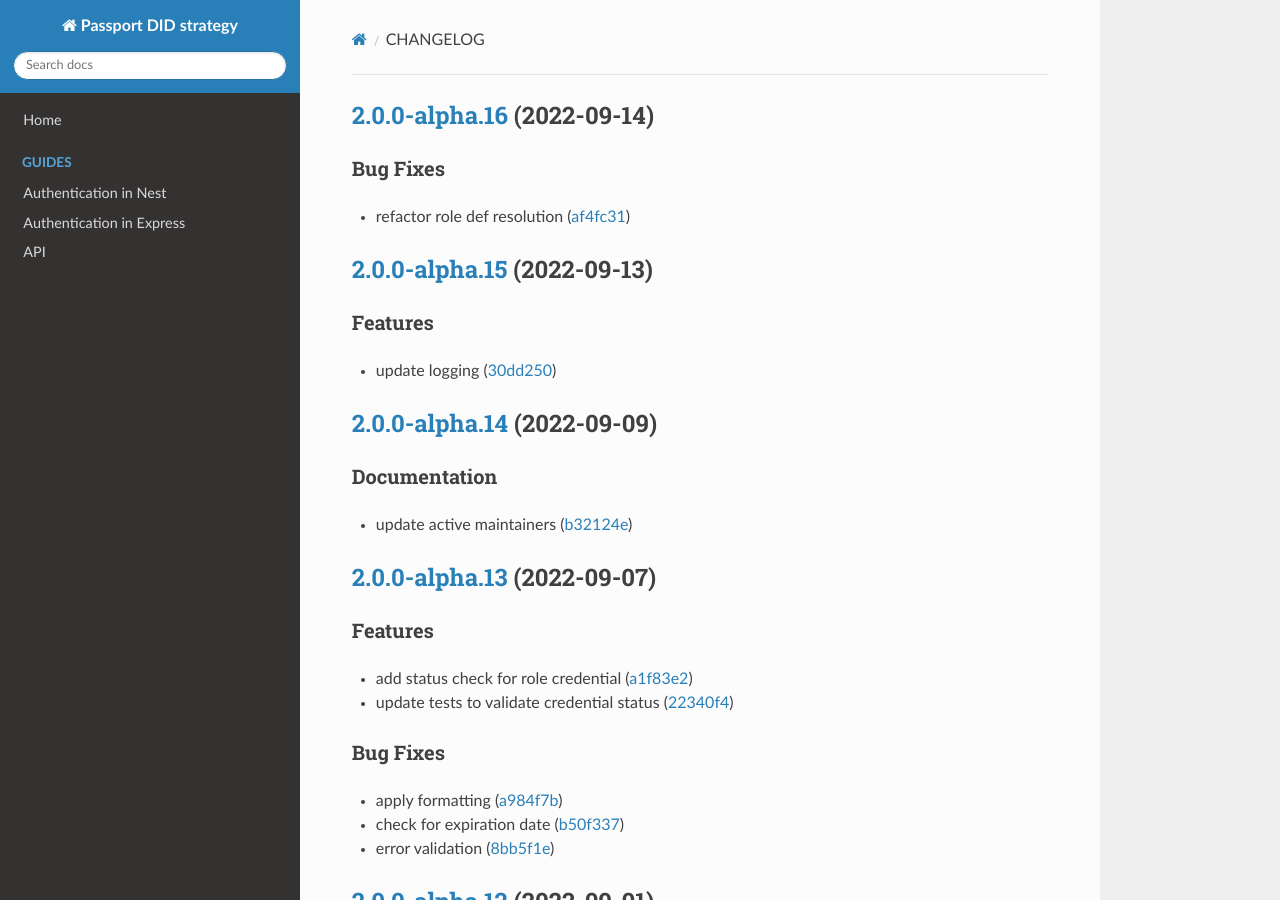
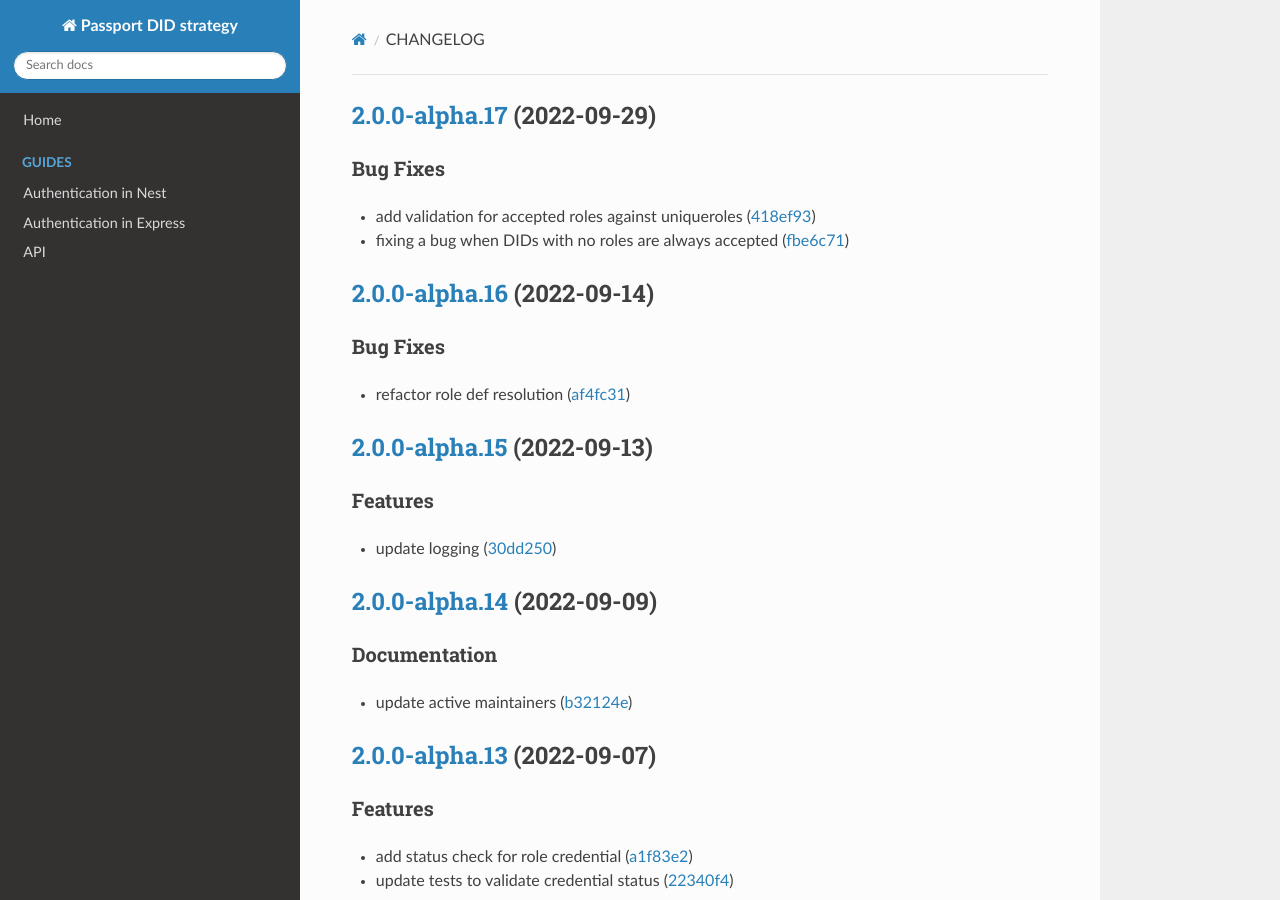
Before and after one commit to energywebfoundation/passport-did-auth, an MkDocs documentation site: the page built from docs/CHANGELOG.md, in a window 1280 px wide and 900 px high. Built offline with MkDocs 1.6.1, drawn with Linux system fonts in a browser that asks for light colours; nearby versions of some CDN libraries.

Commit message:
chore(release): 2.0.0-alpha.17 [skip ci]
## [2.0.0-alpha.17](https://github.com/energywebfoundation/passport-did-auth/compare/v2.0.0-alpha.16...v2.0.0-alpha.17) (2022-09-29)

### Bug Fixes

* add validation for accepted roles against uniqueroles ([418ef93](https://github.com/energywebfoundation/passport-did-auth/commit/418ef93157d809d9eca54cc0bdb5940ccb6f81e6))
* fixing a bug when DIDs with no roles are always accepted ([fbe6c71](https://github.com/energywebfoundation/passport-did-auth/commit/fbe6c71c6d2538d465ed8fb743cdbac7d16b2d47))

```diff
--- a/docs/CHANGELOG.md
+++ b/docs/CHANGELOG.md
@@ -1,3 +1,11 @@
+## [2.0.0-alpha.17](https://github.com/energywebfoundation/passport-did-auth/compare/v2.0.0-alpha.16...v2.0.0-alpha.17) (2022-09-29)
+
+
+### Bug Fixes
+
+* add validation for accepted roles against uniqueroles ([418ef93](https://github.com/energywebfoundation/passport-did-auth/commit/418ef93157d809d9eca54cc0bdb5940ccb6f81e6))
+* fixing a bug when DIDs with no roles are always accepted ([fbe6c71](https://github.com/energywebfoundation/passport-did-auth/commit/fbe6c71c6d2538d465ed8fb743cdbac7d16b2d47))
+
 ## [2.0.0-alpha.16](https://github.com/energywebfoundation/passport-did-auth/compare/v2.0.0-alpha.15...v2.0.0-alpha.16) (2022-09-14)
 
 
--- a/package.json
+++ b/package.json
@@ -1,6 +1,6 @@
 {
   "name": "passport-did-auth",
-  "version": "2.0.0-alpha.16",
+  "version": "2.0.0-alpha.17",
   "description": "",
   "main": "dist/index.js",
   "types": "dist/index.d.ts",
```
